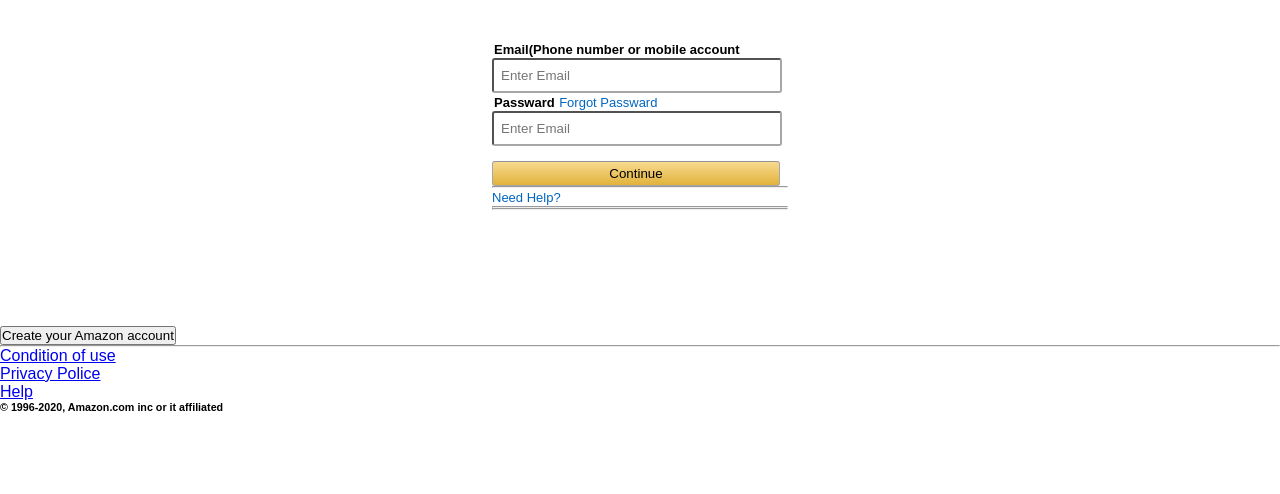
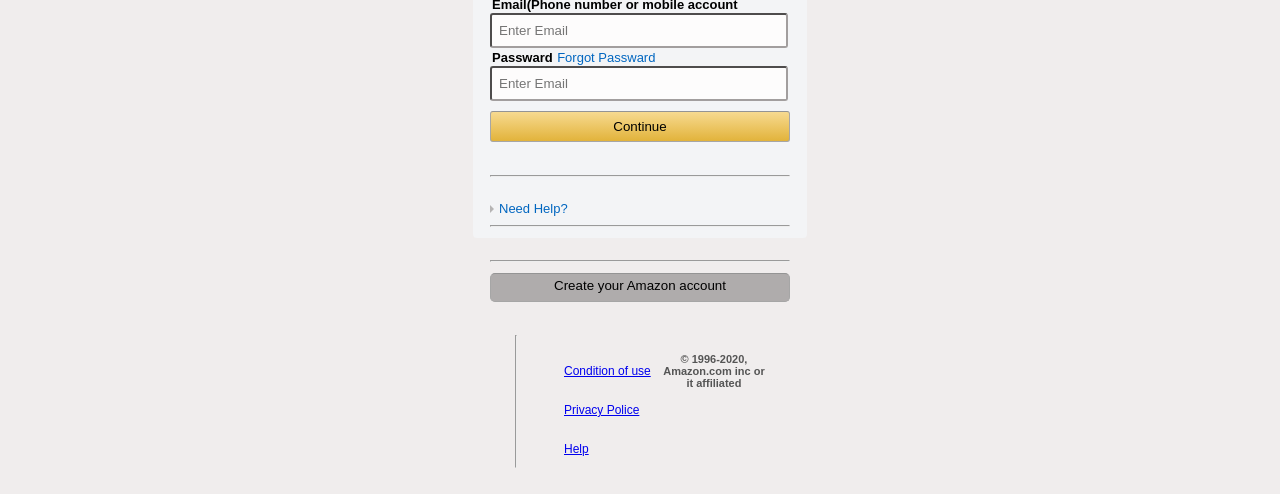
Before and after one commit to Anifa16/Amazon-Replica-_HTML-CSS, a plain HTML site: page index.html in a window 1280 px wide. Drawn offline with Linux system fonts and the light colour scheme.

Commit message:
updated my css

```diff
--- a/style.css
+++ b/style.css
@@ -1,17 +1,23 @@
-*{
+body{
     margin: 0;
     padding: 0;
     font-family: Arial, Helvetica, sans-serif;
+    background-color: #f0eded;
+
 }
 .Sign-In{
-    width: 296px;
-    height: 240px;
-    padding: 20px 26px;
+    width: 300px;
+    height: 230px;
+    background-color: #f3f4f6;
+    padding: 0;
     justify-content: space-around;
     flex-direction: column;
-    border: 1px salmon;
+    border: 1px rgb(240, 240, 243);
     border-radius: 4px;
-    margin: 20px auto 26px auto;
+    margin: 10px auto 20px auto;
+    padding: 0px 17px 13px;
+    transform: translateY(-15px);
+
 
 }
 .Sign-In h1{
@@ -24,21 +30,26 @@
     padding-bottom: 2px;
     font-weight: 700;
 }
+.forgot{
+    padding-left: 120px;
+
+}
+
 .Sign-In input{
-    width: 272px;
+    width: 280px;
     height: 25px;
     padding: 3px 7px;
-    background-color: white;
-    border-color: #a6a6a6;
+    background-color: rgb(253, 252, 252);
+    border-color: #a29e9e;
     border-radius: 3px;
 
 
 }
 .Sign-In button{
-    width: 288px;
-    height: 25px;
+    width: 300px;
+    height: 31px;
     padding: 3px 7px;
-    margin-top: 15px;
+    margin-top: 10px;
     background-color: rgb(241, 183, 83);
     border: 1px solid #a6a6a6;
     border-top-color: #949494;
@@ -55,17 +66,67 @@
     display: inline-block;
     content: "";
     border-top: 4px solid transparent;
+    border-left: 4px solid #b6b4b4;
     border-bottom: 4px solid transparent;
+    margin-top: 20px;
+    margin-right: 5px;
 
 }
-.btn{
-    display:flex;
-
+.contianer{
+    display: flex;
+    justify-content: center;
 
 }
-.btn > div {
+.contianer hr{
+    display: flex;
+    width: 6%;
+    height: 5%;
+    margin-top: 10px;
+    color: #a6a6a6;
+    margin: 7px;
+}
+p{
+    display: flex;
+    color: gray;
+    margin-top: 20px;
+    padding: 0px 8px 0px 7p;
+    font-size: small;
+}
+.btn button{
+    display: flex;
+    justify-content: center;
     width: 300px;
-    border: 15px solid green;
-    padding: 50px;
-    margin: 20px;
-  }
+    height: 29px;
+    margin: 15px auto;
+    padding: 0px 20px 0px 20px;
+    padding-top: .3%;
+    background-color: #afacac;
+    border: 1px solid #a6a6a6;
+    border-top-color: #949494;
+    border-radius: 5px;
+
+}
+footer .footies{
+    display: flex;
+    justify-content: space-between;
+    text-decoration: none;
+    width: 250px;
+    margin:25px auto 15px auto;
+
+}
+footer .footies a{
+    font-size: 12px;
+
+}
+.footies ul li{
+    list-style-type: none;
+    display: inline-block;
+    padding: 3px 7px;
+    margin-top: 15px;
+
+}
+h6{
+    font-size: 11px;
+    color: #555;
+    text-align: center;
+}
```
